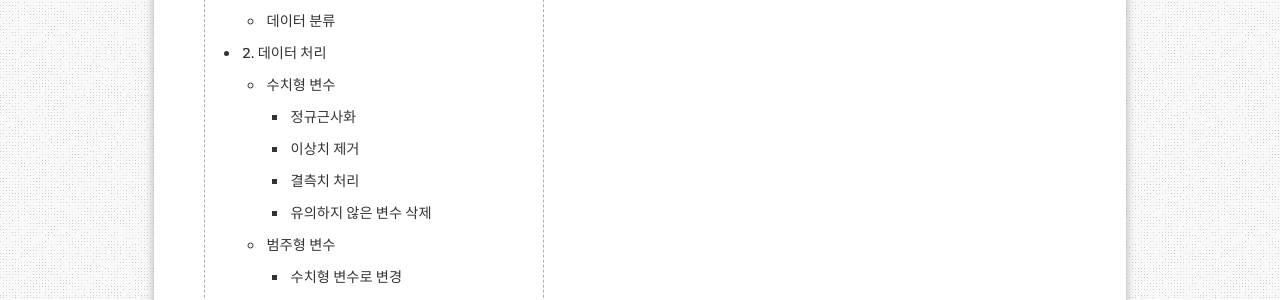
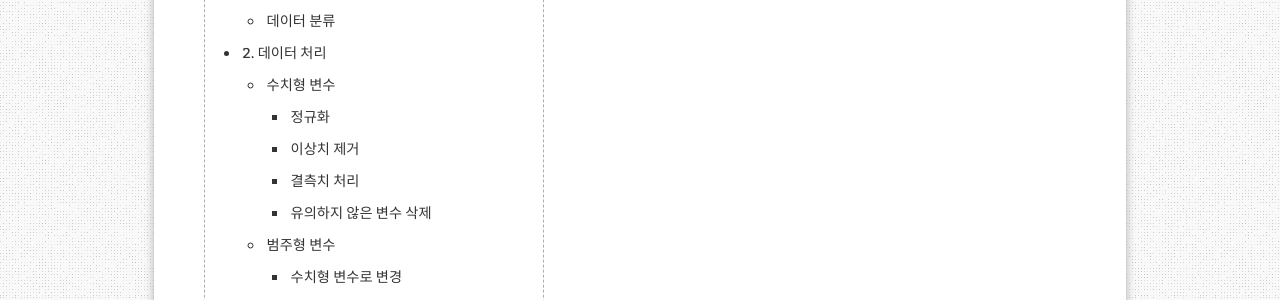
Before and after one commit to aristohyun/aristohyun.github.io, a Jekyll site: the page built from _posts/2021-06-27-House-Price.md, in a window 1280 px wide and 900 px high, scrolled down 350 px. Shown: the part 153-453 px from the top of the window. Built offline with Jekyll 4.4.1, drawn with Linux system fonts in a browser that asks for light colours; formulas are drawn with MathJax 3; comment, search, counter and statistics services are not loaded.

Commit message:
Update 2021-06-27-House-Price.md

```diff
--- a/_posts/2021-06-27-House-Price.md
+++ b/_posts/2021-06-27-House-Price.md
@@ -138,7 +138,7 @@ catg_weak_corr = ['Street', 'Alley', 'LotShape', 'LandContour', 'Utilities', 'Lo
 
 ## 수치형 변수
 
-### 정규근사화
+### 정규화
 
 ~~~ python
 df_train["SalePrice_Log"] = df_train["SalePrice"].map(lambda i:np.log(i) if i>0 else 0)
```
